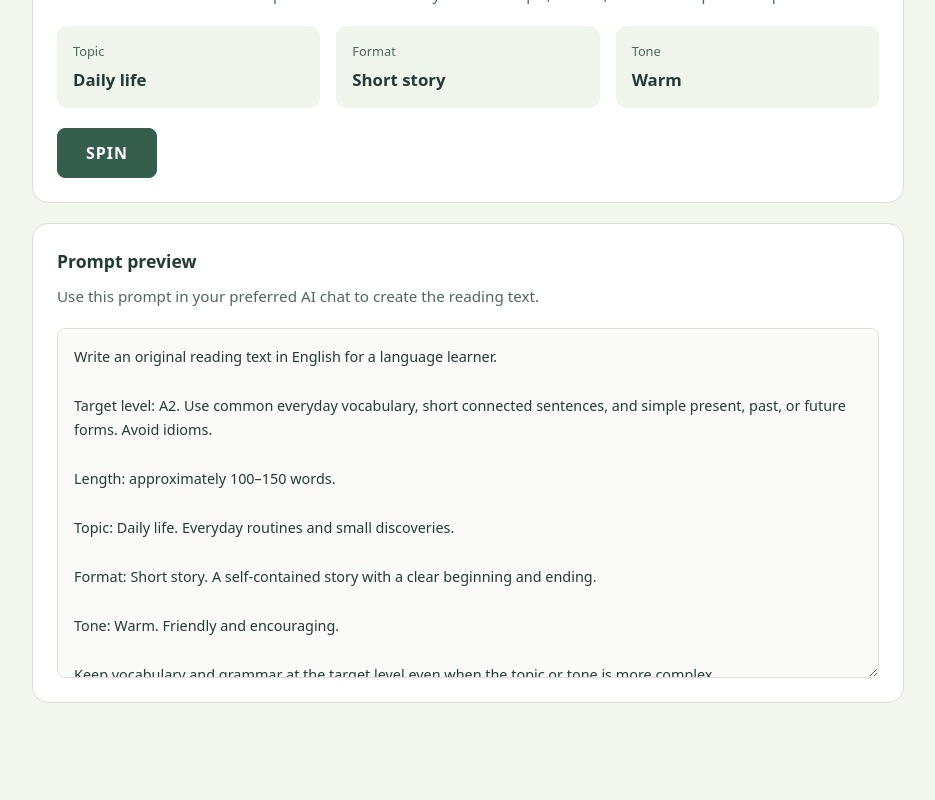
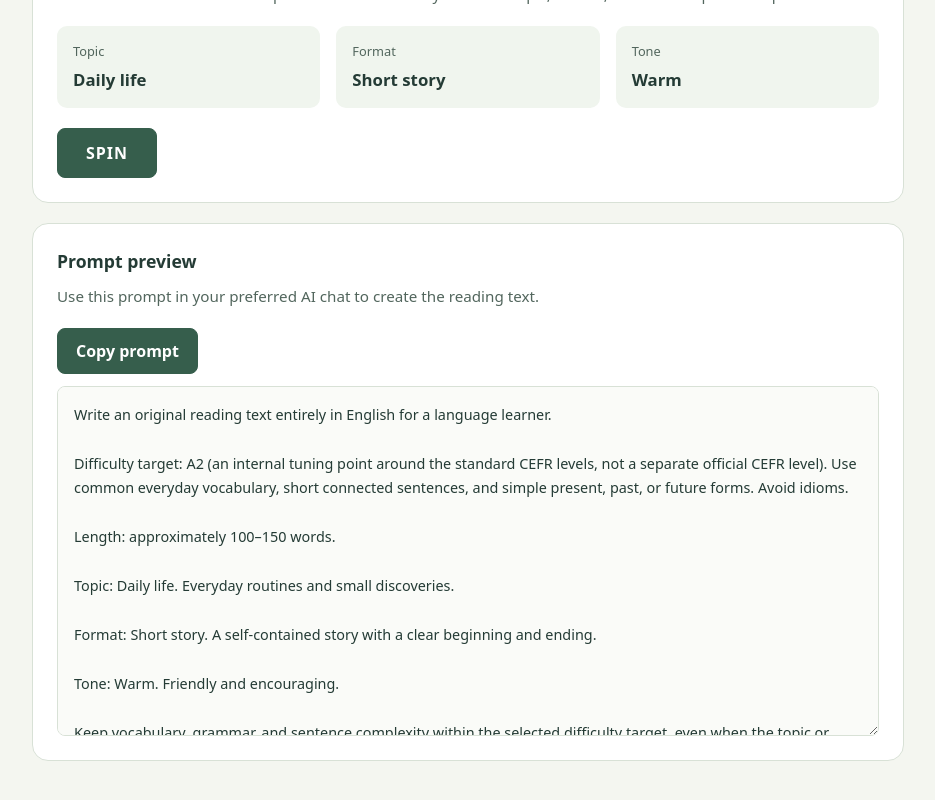
Before and after one commit to iaroslav-tkachenko/reading-roulette, a React (Vite) app: page / in a window 1280 px wide. Shown: the part 476-1276 px from the top of the page, without its empty margins (172-1107 px from the left). Before the commit the page ends 1255 px from the top, so only its background shows below. Built offline with nearby package versions, Linux system fonts and the light colour scheme.

Commit message:
feat: add reliable prompt copying and refine prompt generation

```diff
--- a/src/App.css
+++ b/src/App.css
@@ -15,6 +15,11 @@ dd { font-size: 1.05rem; font-weight: 600; }
 .spin-button { margin-top: 20px; padding: 12px 28px; border: 1px solid #365e4c; border-radius: 8px; background: #365e4c; color: #fff; font-weight: 700; letter-spacing: 0.06em; cursor: pointer; }
 .spin-button:hover { background: #294b3c; }
 .spin-button:active { background: #203c30; }
+.prompt-actions { display: flex; flex-wrap: wrap; align-items: center; gap: 12px; margin-bottom: 12px; }
+.copy-button { padding: 10px 18px; border: 1px solid #365e4c; border-radius: 8px; background: #365e4c; color: #fff; font-weight: 700; cursor: pointer; }
+.copy-button:hover { background: #294b3c; }
+.copy-status { min-height: 1.5em; margin: 0; color: #294b3c; font-size: 0.9rem; }
+button:focus-visible, select:focus-visible, textarea:focus-visible { outline: 3px solid #b25b26; outline-offset: 3px; }
 textarea { display: block; width: 100%; min-height: 350px; padding: 16px; border: 1px solid #d8e1d6; border-radius: 8px; background: #fafbf8; font-size: 0.9rem; line-height: 1.7; resize: vertical; }
 
 @media (max-width: 640px) {
--- a/src/App.tsx
+++ b/src/App.tsx
@@ -1,4 +1,4 @@
-import { useState } from 'react'
+import { useEffect, useState } from 'react'
 import { ReadingSettingsForm } from './components/ReadingSettingsForm'
 import { formats } from './data/formats'
 import { languages } from './data/languages'
@@ -22,6 +22,22 @@ function App() {
     cefrLevel: 'A2',
     textLength: 'short',
   })
+  const [copyStatus, setCopyStatus] = useState<{ prompt: string; kind: 'success' | 'error' } | null>(null)
+  const prompt = buildPrompt(settings, combination)
+
+  useEffect(() => {
+    setCopyStatus(null)
+  }, [prompt])
+
+  async function copyPrompt() {
+    try {
+      if (!navigator.clipboard?.writeText) throw new Error('Clipboard API unavailable')
+      await navigator.clipboard.writeText(prompt)
+      setCopyStatus({ prompt, kind: 'success' })
+    } catch {
+      setCopyStatus({ prompt, kind: 'error' })
+    }
+  }
 
   return (
     <main className="app-shell">
@@ -57,8 +73,18 @@ function App() {
       <section className="panel" aria-labelledby="prompt-heading">
         <h2 id="prompt-heading">Prompt preview</h2>
         <p className="section-note">Use this prompt in your preferred AI chat to create the reading text.</p>
+        <div className="prompt-actions">
+          <button className="copy-button" type="button" onClick={copyPrompt}>Copy prompt</button>
+          <p className="copy-status" aria-live="polite" aria-atomic="true">
+            {copyStatus?.prompt === prompt
+              ? copyStatus.kind === 'success'
+                ? 'Prompt copied. Paste it into your AI chat.'
+                : 'Could not copy automatically. Select the prompt below and copy it manually.'
+              : ''}
+          </p>
+        </div>
         <label className="sr-only" htmlFor="prompt-preview">Generated reading prompt</label>
-        <textarea id="prompt-preview" readOnly value={buildPrompt(settings, combination)} />
+        <textarea id="prompt-preview" readOnly value={prompt} />
       </section>
     </main>
   )
--- a/src/prompt/buildPrompt.ts
+++ b/src/prompt/buildPrompt.ts
@@ -5,13 +5,13 @@ import type { ReadingCombination, ReadingSettings } from '../types/reading'
 // Pure string composition: no network, model, storage, or browser API required.
 export function buildPrompt(settings: ReadingSettings, combination: ReadingCombination): string {
   return [
-    `Write an original reading text in ${settings.language.name} for a language learner.`,
-    `Target level: ${settings.cefrLevel}. ${cefrLevels[settings.cefrLevel]}`,
+    `Write an original reading text entirely in ${settings.language.name} for a language learner.`,
+    `Difficulty target: ${settings.cefrLevel} (an internal tuning point around the standard CEFR levels, not a separate official CEFR level). ${cefrLevels[settings.cefrLevel]}`,
     `Length: approximately ${textLengths[settings.textLength].wordRange} words.`,
     `Topic: ${combination.topic.label}. ${combination.topic.promptHint}`,
     `Format: ${combination.format.label}. ${combination.format.promptHint}`,
     `Tone: ${combination.tone.label}. ${combination.tone.promptHint}`,
-    'Keep vocabulary and grammar at the target level even when the topic or tone is more complex.',
+    'Keep vocabulary, grammar, and sentence complexity within the selected difficulty target, even when the topic or tone is complex. Prefer simpler language over simplifying or changing the requested topic, format, or tone.',
     'Return only the reading text, without translations, exercises, or commentary.',
   ].join('\n\n')
 }
```
Also changed, not shown: 2 other files (tests, documents, lock files or other folders).
